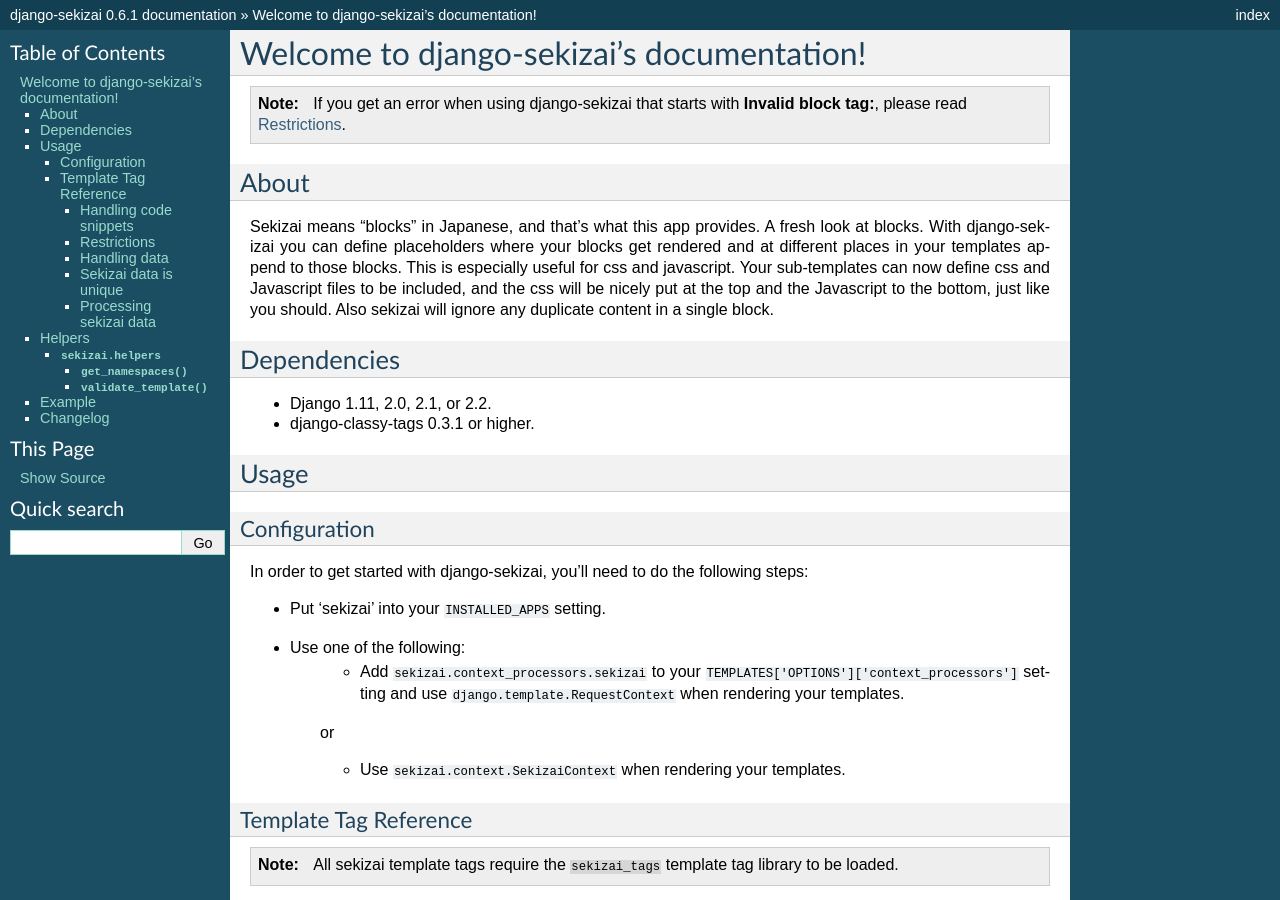
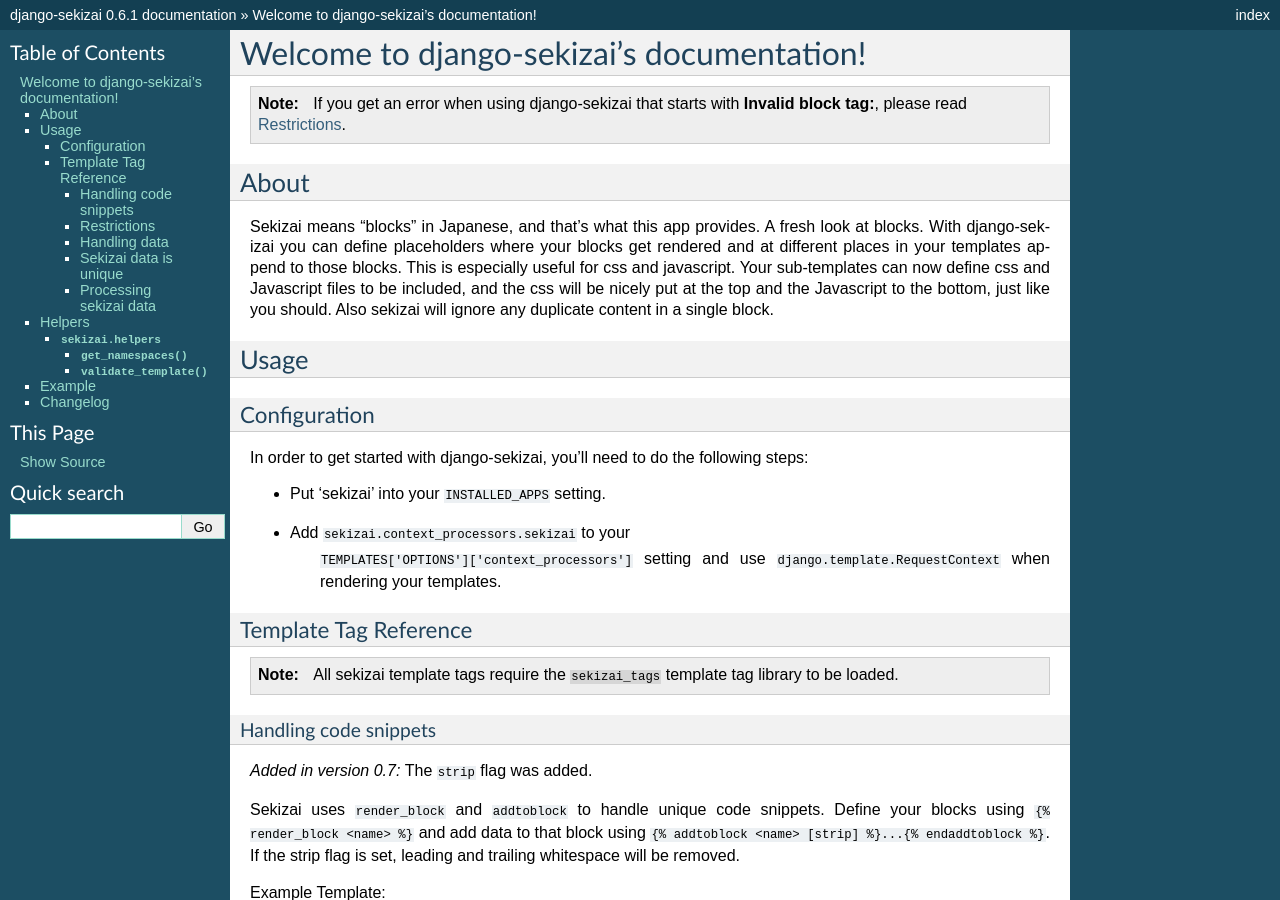
Before and after one commit to django-cms/django-sekizai, a Sphinx documentation site: the page built from docs/index.rst, in a window 1280 px wide and 900 px high. Built offline with Sphinx 7.4.7, drawn with Linux system fonts in a browser that asks for light colours.

Commit message:
adapt documentation

```diff
--- a/docs/index.rst
+++ b/docs/index.rst
@@ -27,13 +27,6 @@
 sekizai will ignore any duplicate content in a single block.
 
 
-************
-Dependencies
-************
-
-* Django 1.11, 2.0, 2.1, or 2.2.
-* django-classy-tags 0.3.1 or higher.
-
 *****
 Usage
 *****
@@ -45,14 +38,9 @@
 steps:
 
 * Put 'sekizai' into your ``INSTALLED_APPS`` setting.
-* Use one of the following:
-    * Add ``sekizai.context_processors.sekizai`` to your
-      ``TEMPLATES['OPTIONS']['context_processors']`` setting and use
-      ``django.template.RequestContext`` when rendering your templates.
-
-    or
-
-    * Use ``sekizai.context.SekizaiContext`` when rendering your templates.
+* Add ``sekizai.context_processors.sekizai`` to your
+    ``TEMPLATES['OPTIONS']['context_processors']`` setting and use
+    ``django.template.RequestContext`` when rendering your templates.
 
 
 Template Tag Reference
```
